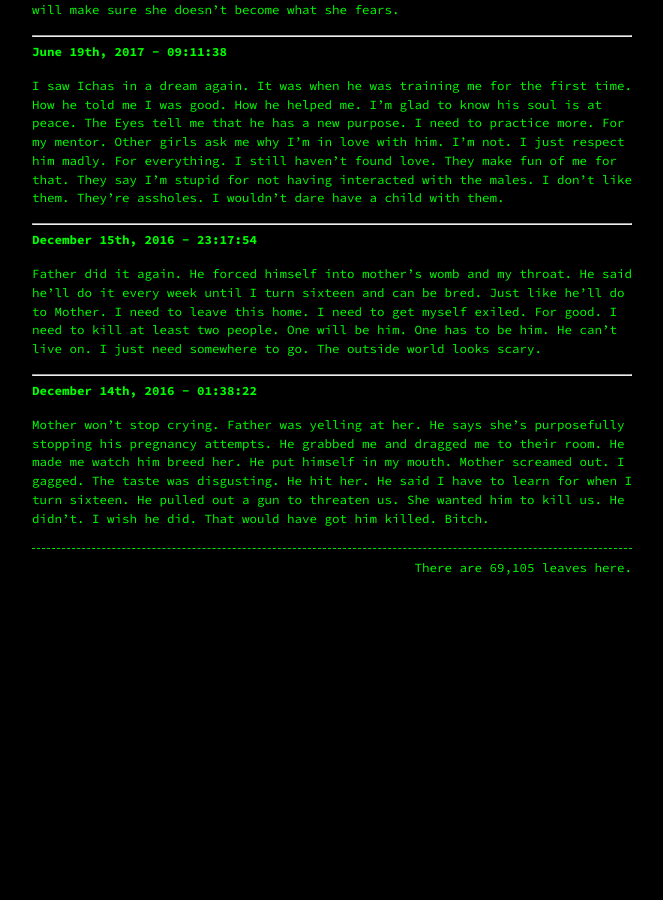
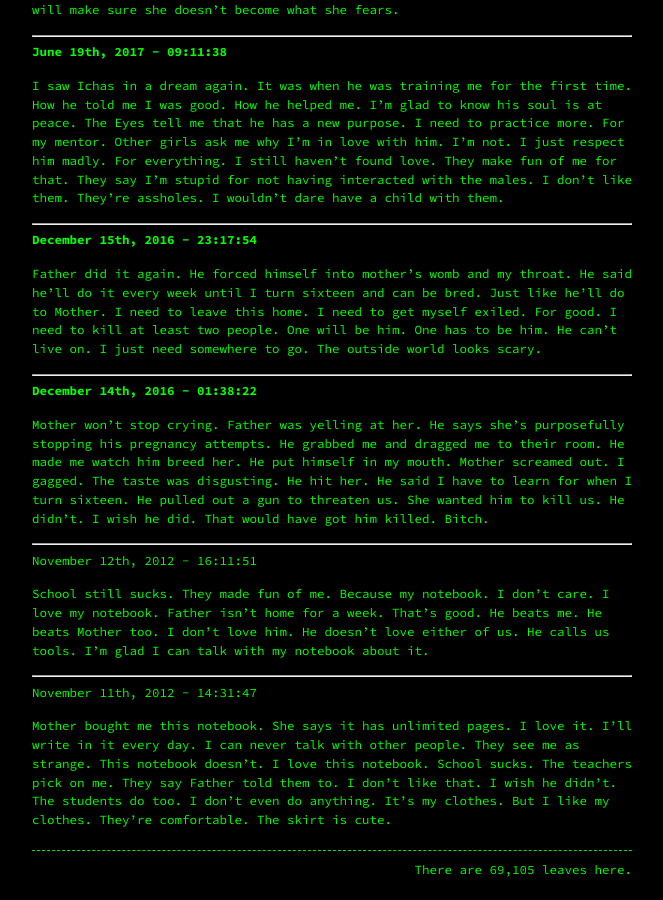
Before and after one commit to Terwilliger69105/69105.github.io, a Jekyll site: the page built from nimu.md, in a window 1280 px wide and 900 px high, scrolled down 2103 px. Shown: the whole window, without its empty margins (308-971 px from the left). Built offline with Jekyll 4.4.1, drawn with Linux system fonts in a browser that asks for light colours; our own code applies the rules of GitHub Pages for plain Markdown files; before the commit the page ends 2701 px from its top, so only the background shows below that.

Commit message:
Update nimu.md

```diff
--- a/nimu.md
+++ b/nimu.md
@@ -78,3 +78,15 @@ Father did it again. He forced himself into mother's womb and my throat. He said
 **December 14th, 2016 - 01:38:22**
 
 Mother won't stop crying. Father was yelling at her. He says she's purposefully stopping his pregnancy attempts. He grabbed me and dragged me to their room. He made me watch him breed her. He put himself in my mouth. Mother screamed out. I gagged. The taste was disgusting. He hit her. He said I have to learn for when I turn sixteen. He pulled out a gun to threaten us. She wanted him to kill us. He didn't. I wish he did. That would have got him killed. Bitch.
+
+---
+
+November 12th, 2012 - 16:11:51
+
+School still sucks. They made fun of me. Because my notebook. I don't care. I love my notebook. Father isn't home for a week. That's good. He beats me. He beats Mother too. I don't love him. He doesn't love either of us. He calls us tools. I'm glad I can talk with my notebook about it.
+
+---
+
+November 11th, 2012 - 14:31:47
+
+Mother bought me this notebook. She says it has unlimited pages. I love it. I'll write in it every day. I can never talk with other people. They see me as strange. This notebook doesn't. I love this notebook. School sucks. The teachers pick on me. They say Father told them to. I don't like that. I wish he didn't. The students do too. I don't even do anything. It's my clothes. But I like my clothes. They're comfortable. The skirt is cute.
```
